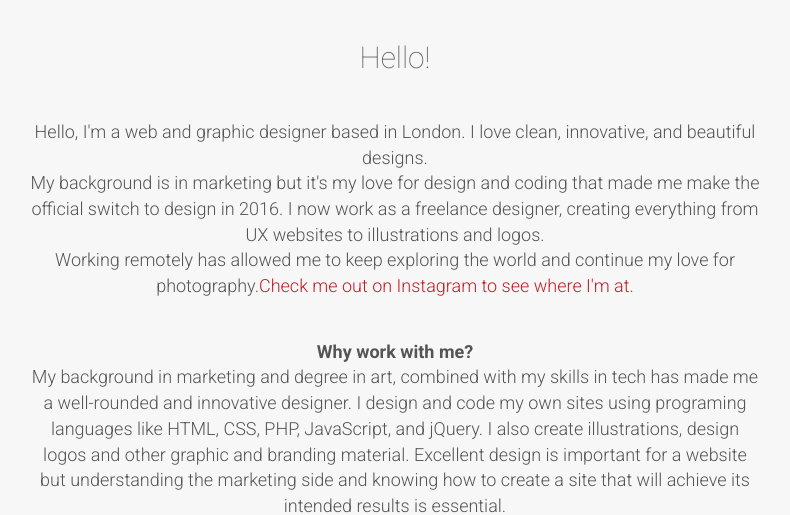
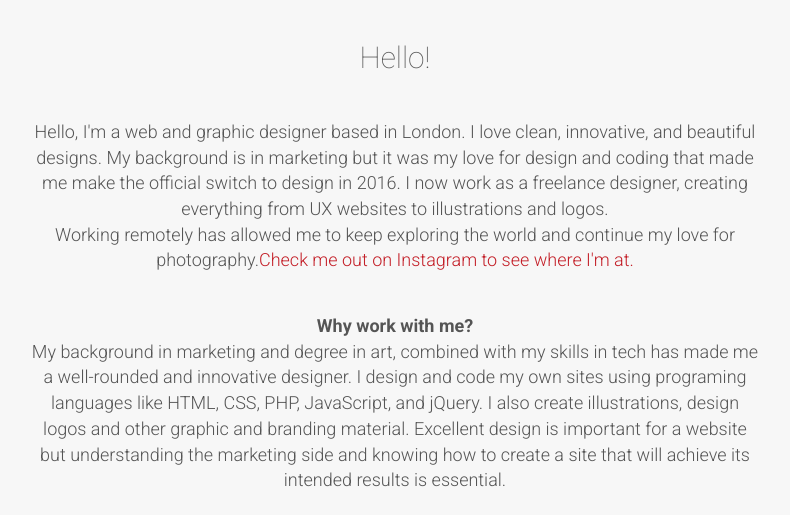
Before and after one commit to reddoordesign/reddoordesign, a plain HTML site: page index.html in a window 1280 px wide. Shown: the part 1574-2089 px from the top of the page, without its empty margins (245-1035 px from the left). Drawn offline with Linux system fonts and the light colour scheme.

Commit message:
tweaking

```diff
--- a/index.html
+++ b/index.html
@@ -139,8 +139,7 @@
                     <p class="lead margin-bottom" data-animate="fadeInUp">Hello!</p>
 
                     <div class="col-md-8 col-md-offset-2">
-                        <p class="text-large text-thin margin-bottom"  data-animate="fadeInUp">Hello, I'm a web and graphic designer based in London.  I love clean, innovative, and beautiful designs.<br>
-                        My background is in marketing but it's my love for design and coding that made me make the official switch to design in 2016. I now work as a freelance designer, creating everything from UX websites to illustrations and logos.<br>
+                        <p class="text-large text-thin margin-bottom"  data-animate="fadeInUp">Hello, I'm a web and graphic designer based in London.  I love clean, innovative, and beautiful designs. My background is in marketing but it was my love for design and coding that made me make the official switch to design in 2016. I now work as a freelance designer, creating everything from UX websites to illustrations and logos.<br>
                         Working remotely has allowed me to keep exploring the world and continue my love for photography.<a href="https://www.instagram.com/tamara.rdd" target="_blank">Check me out on Instagram to see where I'm at.</a> </p>
                         <p class="text-large text-thin margin-bottom"  data-animate="fadeInUp"><b>Why work with me?</b><br>
                         My background in marketing and degree in art, combined with my skills in tech has made me a well-rounded and innovative designer. I design and code my own sites using programing languages like HTML, CSS, PHP, JavaScript, and jQuery. I also create illustrations, design logos and other graphic and branding material. Excellent design is important for a website but understanding the marketing side and knowing how to create a site that will achieve its intended results is essential.</p>
```
